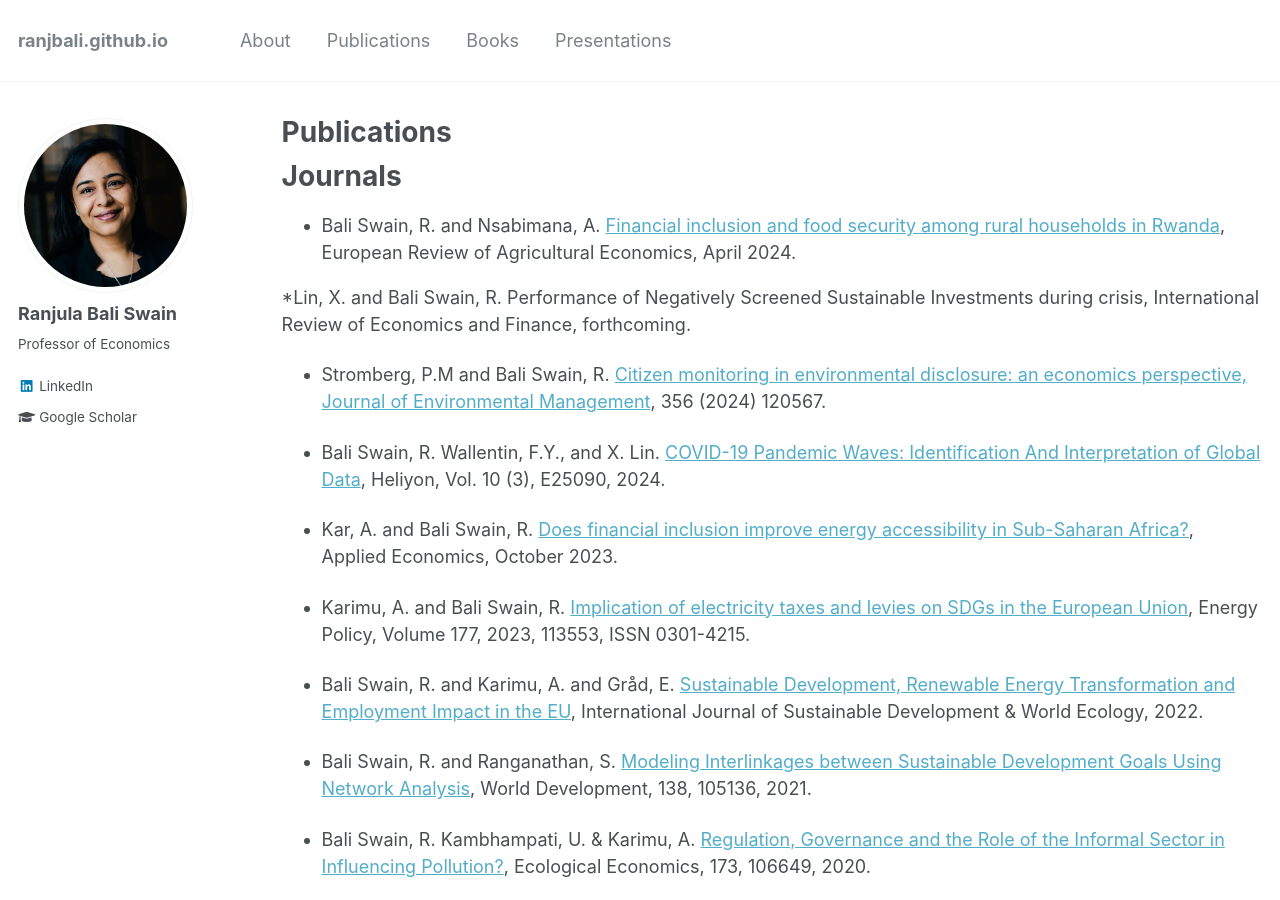
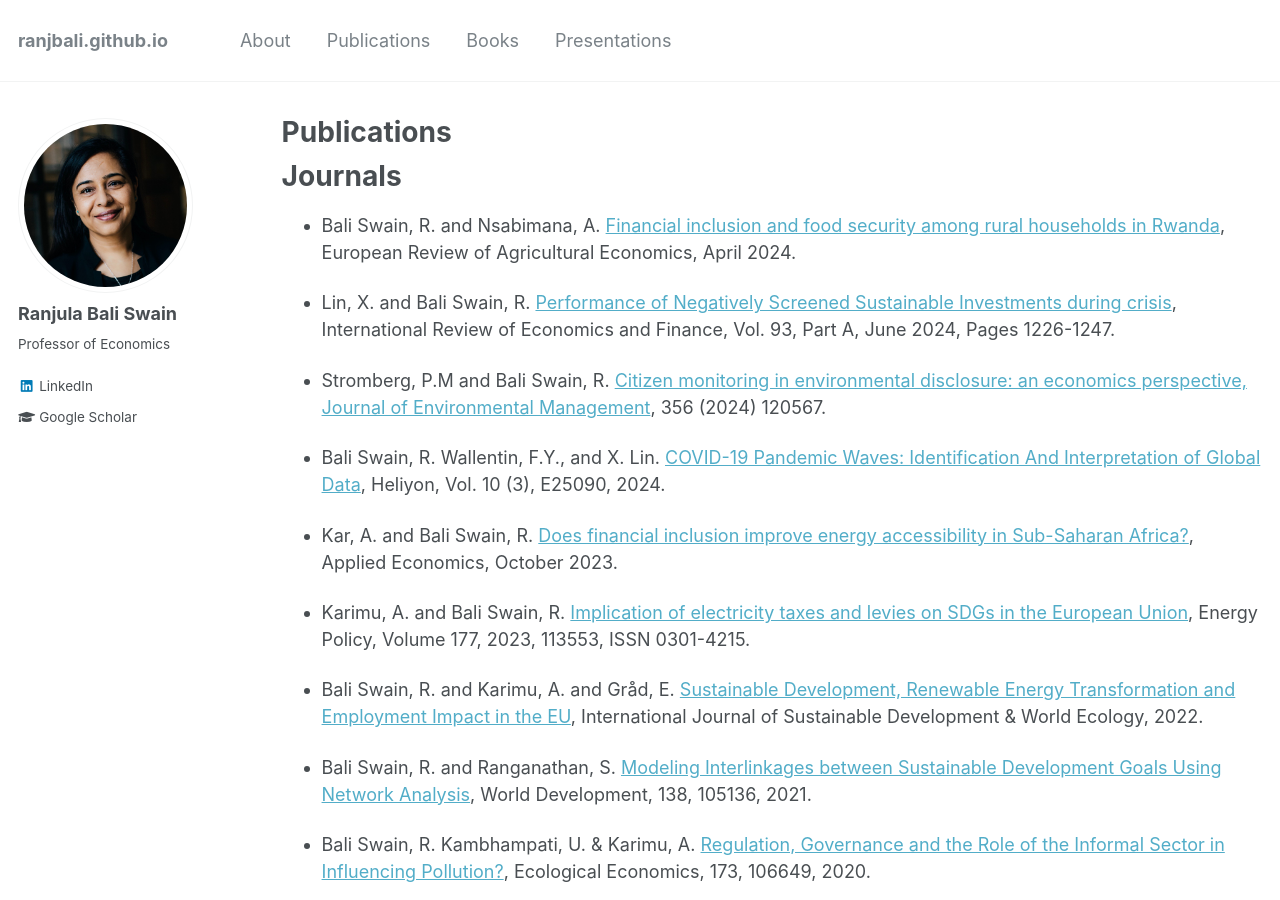
Before and after one commit to ranjbali/ranjbali.github.io, a Jekyll site: the page built from _pages/publications.md, in a window 1280 px wide and 900 px high. Built offline with Jekyll 4.4.1, drawn with Linux system fonts in a browser that asks for light colours.

Commit message:
Update publications.md

```diff
--- a/_pages/publications.md
+++ b/_pages/publications.md
@@ -12,7 +12,7 @@ Journals
 ======
 * Bali Swain, R. and Nsabimana, A. [Financial inclusion and food security among rural households in Rwanda](https://academic.oup.com/erae/advance-article-abstract/doi/10.1093/erae/jbae007/7639592?redirectedFrom=fulltext), European Review of Agricultural Economics, April 2024.
 
-*Lin, X. and Bali Swain, R. Performance of Negatively Screened Sustainable Investments during crisis, International Review of Economics and Finance, forthcoming.
+* Lin, X. and Bali Swain, R. [Performance of Negatively Screened Sustainable Investments during crisis](https://www.sciencedirect.com/science/article/pii/S105905602400248X?via%3Dihub#fig1a), International Review of Economics and Finance, Vol. 93, Part A, June 2024, Pages 1226-1247.
 
 * Stromberg, P.M and Bali Swain, R. [Citizen monitoring in environmental disclosure: an economics perspective, Journal of Environmental Management](https://doi.org/10.1016/j.jenvman.2024.120567), 356 (2024) 120567.
 
```
